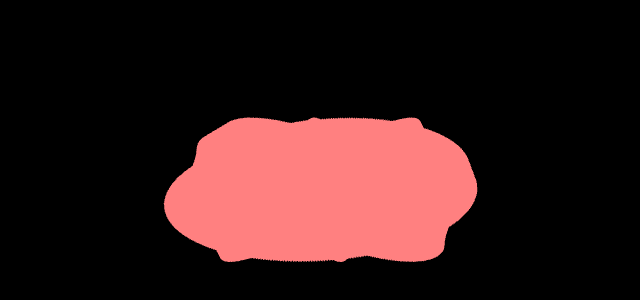
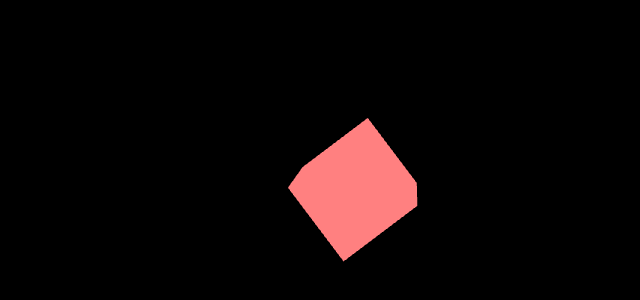
Before and after one commit to razh/js13k-2016, a website with bundled scripts: page index.html in a window 1280 px wide. Shown: the part 388-688 px from the top of the page, without its empty margins (227-867 px from the left). Built offline with nearby package versions, Linux system fonts and the light colour scheme.

Commit message:
Clear frame on render

```diff
--- a/index.html
+++ b/index.html
@@ -9,6 +9,7 @@
     body {
       margin: 0;
       background: #000;
+      overflow: hidden;
     }
   </style>
 </head>
--- a/src/index.js
+++ b/src/index.js
@@ -90,6 +90,8 @@ function render(t) {
   mat4_getInverse(camera.matrixWorldInverse, camera.matrixWorld);
   mat4_multiplyMatrices(mesh.modelViewMatrix, camera.matrixWorldInverse, mesh.matrixWorld);
 
+  gl.clear(gl.COLOR_BUFFER_BIT);
+
   setMat4Uniform(gl, program, 'M', mesh.modelViewMatrix);
   setMat4Uniform(gl, program, 'P', camera.projectionMatrix);
   setFloat32Attribute(gl, program, 'p', 3, bufferGeom.attrs.p);
```
